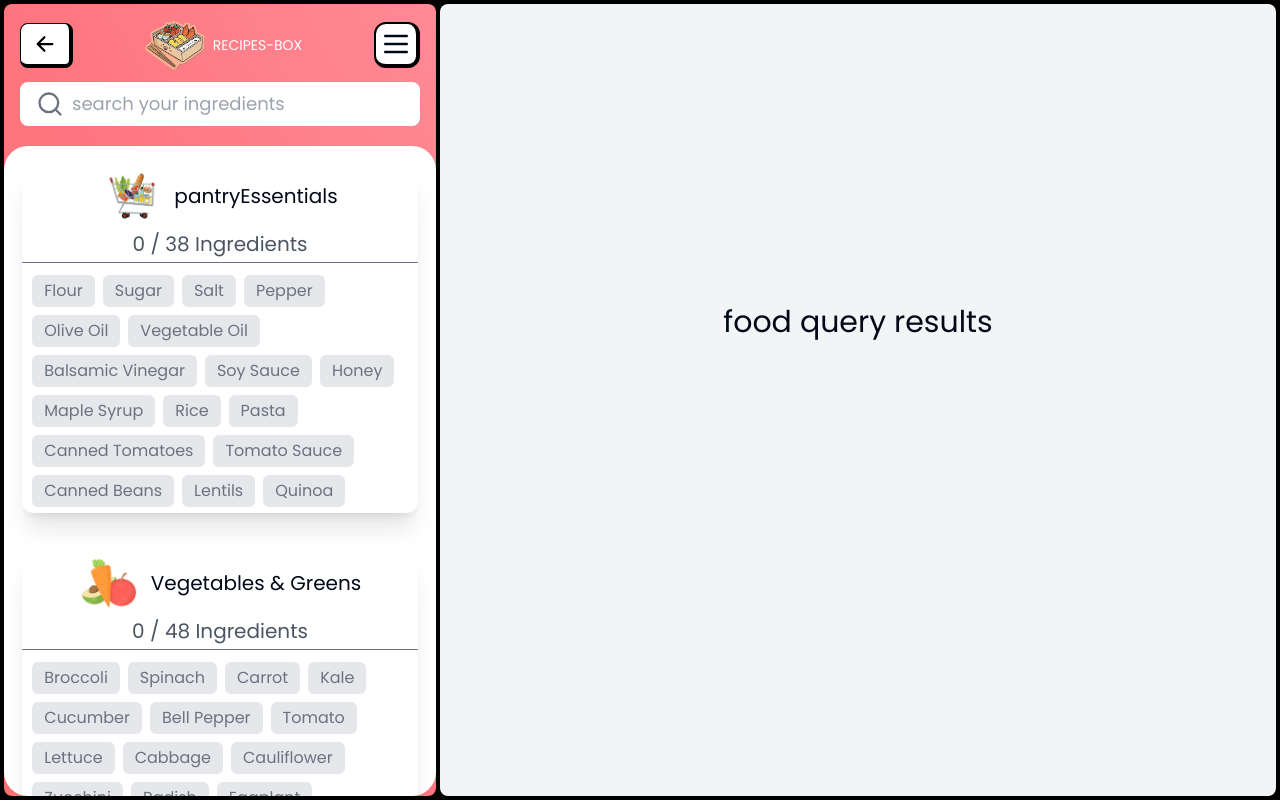
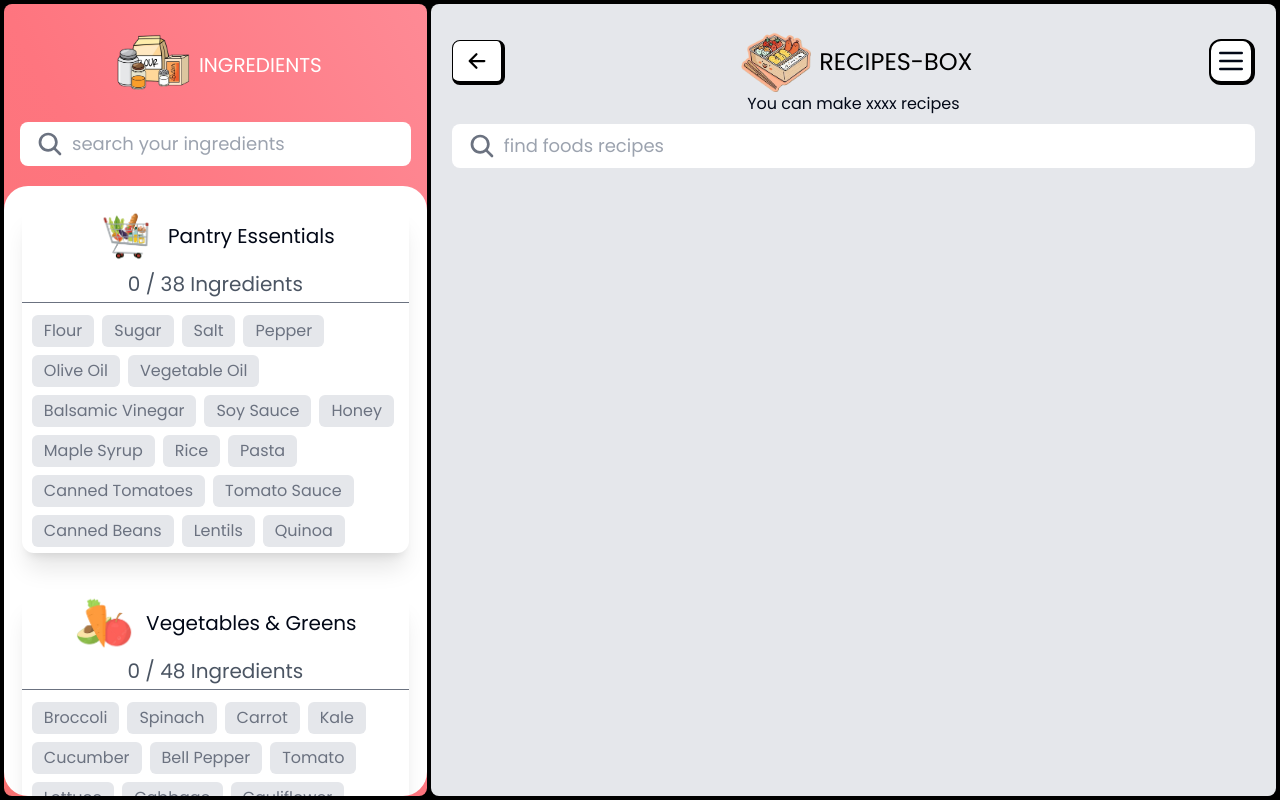
Before and after one commit to lyyhourr/recipe-box, a Next.js app: page /cook in a window 1280 px wide. Built offline with nearby package versions, Linux system fonts and the light colour scheme.

Commit message:
updated cook page

```diff
--- a/app/(pages)/cook/page.tsx
+++ b/app/(pages)/cook/page.tsx
@@ -1,59 +1,62 @@
-"use client"
-import Button from '@/components/Button'
-import Menu from '@/components/Menu'
-import { Search } from 'lucide-react'
-import Image from 'next/image'
-import Link from 'next/link'
-import React, { useState } from 'react'
-import { IoArrowBack } from "react-icons/io5";
+"use client";
+import Button from "@/components/Button";
+import Menu from "@/components/Menu";
+import { cn } from "@/lib/utils";
+import Image from "next/image";
+import Link from "next/link";
+import React, { useState } from "react";
+import { IoArrowBack, IoSearch } from "react-icons/io5";
 
 const ingredients = [
   {
-        title: "pantryEssentials",
+    title: "Pantry Essentials",
     image: "/images/ingredients/pantry-essentials.png",
-        data: ['Flour',
-            'Sugar',
-            'Salt',
-            'Pepper',
-            'Olive Oil',
-            'Vegetable Oil',
-            'Balsamic Vinegar',
-            'Soy Sauce',
-            'Honey',
-            'Maple Syrup',
-            'Rice',
-            'Pasta',
-            'Canned Tomatoes',
-            'Tomato Sauce',
-            'Canned Beans',
-            'Lentils',
-            'Quinoa',
-            'Oats',
-            'Cereal',
-            'Peanut Butter',
-            'Jam',
-            'Canned Tuna',
-            'Canned Salmon',
-            'Chicken Broth',
-            'Beef Broth',
-            'Dried Herbs',
-            'Spices',
-            'All-Purpose Seasoning',
-            'Onions',
-            'Garlic',
-            'Potatoes',
-            'Canned Vegetables',
-            'Frozen Vegetables',
-            'Milk',
-            'Eggs',
-            'Cheese',
-            'Butter',
-            'Bread'],
+    data: [
+      "Flour",
+      "Sugar",
+      "Salt",
+      "Pepper",
+      "Olive Oil",
+      "Vegetable Oil",
+      "Balsamic Vinegar",
+      "Soy Sauce",
+      "Honey",
+      "Maple Syrup",
+      "Rice",
+      "Pasta",
+      "Canned Tomatoes",
+      "Tomato Sauce",
+      "Canned Beans",
+      "Lentils",
+      "Quinoa",
+      "Oats",
+      "Cereal",
+      "Peanut Butter",
+      "Jam",
+      "Canned Tuna",
+      "Canned Salmon",
+      "Chicken Broth",
+      "Beef Broth",
+      "Dried Herbs",
+      "Spices",
+      "All-Purpose Seasoning",
+      "Onions",
+      "Garlic",
+      "Potatoes",
+      "Canned Vegetables",
+      "Frozen Vegetables",
+      "Milk",
+      "Eggs",
+      "Cheese",
+      "Butter",
+      "Bread",
+    ],
   },
   {
     title: "Vegetables & Greens",
     image: "/images/ingredients/vegetables.png",
-        data: ["Broccoli",
+    data: [
+      "Broccoli",
       "Spinach",
       "Carrot",
       "Kale",
@@ -100,99 +103,177 @@ const ingredients = [
       "Oregano",
       "Fennel",
       "Mustard Greens",
-            "Water Spinach"],
+      "Water Spinach",
+    ],
   },
   {
     title: "Fruits",
     image: "/images/ingredients/fruits-img.png",
-        data: ['Apple',
-            'Banana',
-            'Orange',
-            'Grapes',
-            'Strawberry',
-            'Watermelon',
-            'Pineapple',
-            'Mango',
-            'Kiwi',
-            'Blueberry',
-            'Peach',
-            'Cherry',
-            'Pear',
-            'Plum',
-            'Raspberry',
-            'Apricot',
-            'Avocado',
-            'Pomegranate',
-            'Cranberry',
-            'Coconut']
-    }
-
+    data: [
+      "Apple",
+      "Banana",
+      "Orange",
+      "Grapes",
+      "Strawberry",
+      "Watermelon",
+      "Pineapple",
+      "Mango",
+      "Kiwi",
+      "Blueberry",
+      "Peach",
+      "Cherry",
+      "Pear",
+      "Plum",
+      "Raspberry",
+      "Apricot",
+      "Avocado",
+      "Pomegranate",
+      "Cranberry",
+      "Coconut",
+    ],
+  },
 ];
 
+export default function CookPage() {
+  const [selectedIngredients, setSelectedIngredients] = useState<string[]>([]);
+  const [switchSearch, setSwitchSearch] = useState(true);
 
-type SelectedIngredientsType = {
-    index: number
-    name: string
+  function handleSelectedIngredients(name: string) {
+    const isSelected = selectedIngredients.includes(name);
+    setSelectedIngredients((prev) =>
+      isSelected ? prev.filter((item) => item !== name) : [...prev, name]
+    );
   }
-export default function CookPage() {
-    const [selectedIngredients, setSelectedIngredients] = useState<SelectedIngredientsType[]>([])
-
   return (
-        <main className='flex justify-center h-screen bg-black p-1 gap-1'>
-            <div className='flex flex-col gap-1 w-full lg:w-1/2 rounded-lg bg-gradient-pink'>
-                <div className='m-2 p-2 flex flex-col gap-3'>
-                    <div className='flex items-center justify-between   rounded-lg'>
+    <main className="flex justify-center h-screen bg-black p-1 gap-1">
+      <div
+        className={` flex lg:flex flex-col gap-1 w-full lg:w-1/2 rounded-lg bg-gradient-pink
+        ${switchSearch ? "block" : "hidden"}
+        `}
+      >
+        <div className="m-2 p-2 flex flex-col gap-3">
+          <div className="flex items-center justify-between lg:justify-center  rounded-lg">
+            <Link href={"/"} className="lg:hidden">
+              <Button bgColor="white">
+                <IoArrowBack className="w-6 h-6 duration-300 hover:-translate-x-1" />
+              </Button>
+            </Link>
+            <div className="flex justify-center cursor-pointer  items-center w-[170px]">
+              <Image
+                src={"/icons/ingredients-icon.png"}
+                width={10000}
+                height={10000}
+                className="w-[90px] h-[90px]"
+                alt="main logo"
+              />
+              <p className="text-xl uppercase text-white ">Ingredients</p>
+            </div>
+            <div className="lg:hidden">
+              <Menu />
+            </div>
+          </div>
+          <div className="bg-white w-full flex pl-4 py-2 items-center gap-2  rounded-lg ">
+            <IoSearch className="w-7 h-7 text-gray-500" />
+            <input
+              type="text"
+              className="outline-none text-lg w-[90%]"
+              placeholder="search your ingredients "
+            />
+          </div>
+          <Button
+            className="bg-white text-black lg:hidden w-fit "
+            onClick={() => setSwitchSearch(false)}
+          >
+            Switch to Recipes
+          </Button>
+        </div>
+        <div
+          className={`h-full  w-full bg-white p-2 rounded-3xl overflow-auto  lg:block`}
+        >
+          <div className="mt-3 w-[95%] mx-auto flex flex-col gap-10 ">
+            {ingredients.map((item, i) => (
+              <div className="shadow-xl rounded-xl " key={i}>
+                <div className="border-b border-gray-500">
+                  <div className=" flex items-center justify-center gap-3">
+                    <Image
+                      src={item.image}
+                      width={10000}
+                      height={10000}
+                      alt="ingredient image"
+                      className="w-[60px] h-[60px]"
+                    />
+                    <p className="text-center py-3 text-xl">{item.title}</p>
+                  </div>
+                  <p className="text-center text-gray-600 text-xl py-1">
+                    {" "}
+                    0 / {item.data.length} Ingredients
+                  </p>
+                </div>
+                <div className="flex gap-2 flex-wrap w-[95%] h-[250px] overflow-auto py-3 mx-auto">
+                  {item.data.map((ingred, idx) => (
+                    <button
+                      className={cn(
+                        ` px-3 py-1 rounded-md text-gray-500 bg-gray-200 `,
+                        selectedIngredients.map(
+                          (item) => item === ingred && "text-white bg-green-500"
+                        )
+                      )}
+                      key={idx}
+                      onClick={() => handleSelectedIngredients(ingred)}
+                    >
+                      {ingred}
+                    </button>
+                  ))}
+                </div>
+              </div>
+            ))}
+          </div>
+        </div>
+      </div>
+      <div
+        className={`lg:flex flex flex-col gap-1  bg-gray-200 w-full h-full  rounded-lg ${
+          switchSearch ? "hidden" : "block"
+        }`}
+      >
+        <div className="w-[95%] mx-auto mt-7 ">
+          <div className="flex items-center justify-between   rounded-lg">
             <Link href={"/"}>
-                            <Button bgColor='white'><IoArrowBack className="w-6 h-6 duration-300 hover:-translate-x-1" /></Button>
+              <Button bgColor="white">
+                <IoArrowBack className="w-6 h-6 duration-300 hover:-translate-x-1" />
+              </Button>
             </Link>
-                        <Link href={"/"} className='flex justify-center gap-2 items-center w-[170px]'>
+            <Link
+              href={"/"}
+              className="flex justify-center gap-2 items-center "
+            >
               <Image
                 src={"/logos/main-logo.png"}
                 width={10000}
                 height={10000}
-                                className='w-[60px] h-[50px]'
-                                alt='main logo'
+                className="w-[70px] h-[60px]"
+                alt="main logo"
               />
-                            <p className='text-sm uppercase text-white '>recipes-box</p>
+              <p className="text-2xl text-black uppercase  ">recipes-box</p>
             </Link>
             <Menu />
           </div>
-                    <div className='bg-white w-full flex pl-4 py-2 items-center gap-2  rounded-lg '>
-                        <Search className='w-7 h-7 text-gray-500' />
-                        <input type="text" className='outline-none text-lg' placeholder='search your ingredients ' />
+          <p className="text-center">You can make xxxx recipes</p>
+          <div className="bg-white w-full flex pl-4 py-2 items-center gap-2 my-2     rounded-lg ">
+            <IoSearch className="w-7 h-7 text-gray-500" />
+            <input
+              type="text"
+              className="outline-none text-lg w-[95%]"
+              placeholder="find foods recipes"
+            />
+          </div>
+          <Button
+            className="bg-white lg:hidden text-black w-fit "
+            onClick={() => setSwitchSearch(true)}
+          >
+            Switch to Ingredient
+          </Button>
         </div>
       </div>
-                <div className='h-full  w-full bg-white p-2 rounded-3xl overflow-auto '>
-                    <div className='mt-3 w-[95%] mx-auto flex flex-col gap-10 '>
-                        {
-                            ingredients.map((item, i) => (
-                                <div className='shadow-xl rounded-xl ' key={i}>
-                                    <div className='border-b border-gray-500'>
-                                        <div className=' flex items-center justify-center gap-3'>
-                                            <Image
-                                                src={item.image}
-                                                width={10000}
-                                                height={10000}
-                                                alt='ingredient image'
-                                                className='w-[60px] h-[60px]'
-                                            />
-                                            <p className='text-center py-3 text-xl'>{item.title}</p>
-                                        </div>
-                                        <p className='text-center text-gray-600 text-xl py-1'>  {selectedIngredients.length}  / {item.data.length} Ingredients</p>
-                                    </div>
-                                    <div className='flex gap-2 flex-wrap w-[95%] h-[250px] overflow-auto py-3 mx-auto'>
-                                        {item.data.map((ingred, idx) => (<button className={` px-3 py-1 rounded-md text-gray-500 bg-gray-200 `} key={idx}>{ingred}</button>))}
-                                    </div>
-                                </div>
-                            ))
+    </main>
+  );
 }
-                    </div>
-                </div>
-            </div>
-            <div className='flex flex-col gap-1 w-0  lg:w-full h-full  bg-gray-100 rounded-lg'>
-                <p className='text-center mt-[300px] text-3xl'>food query results</p>
-            </div>
-
-        </main>
-    )
-}
```
Also changed, not shown: app/page.tsx (+24 -16 lines), components/Button.tsx (+41 -25 lines), components/Menu.tsx (+6 -8 lines), public/icons/ingredients-icon.png (added), public/images/backgrounds/bg-foods.png (added). Lines whose indentation alone changed are shown as unchanged.
